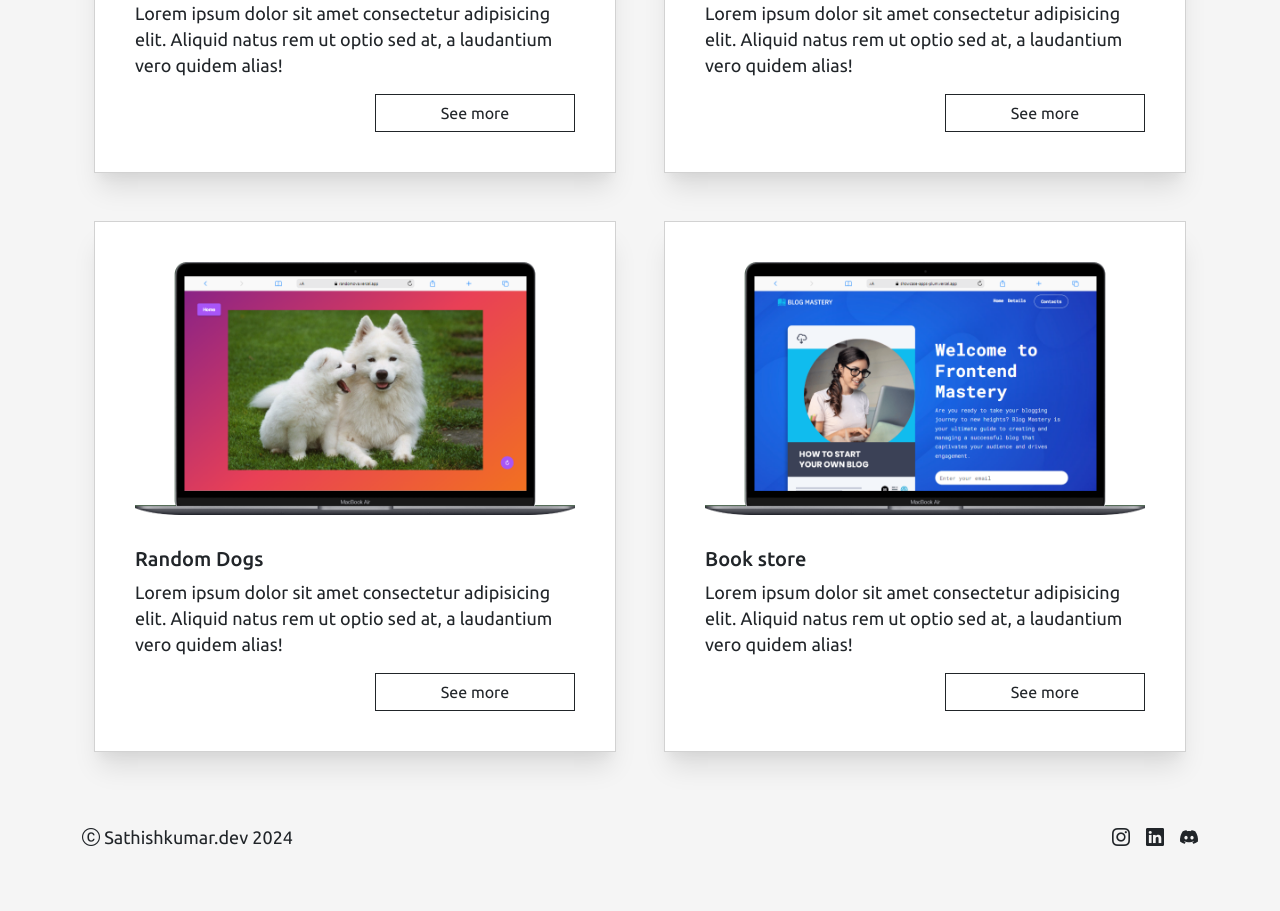
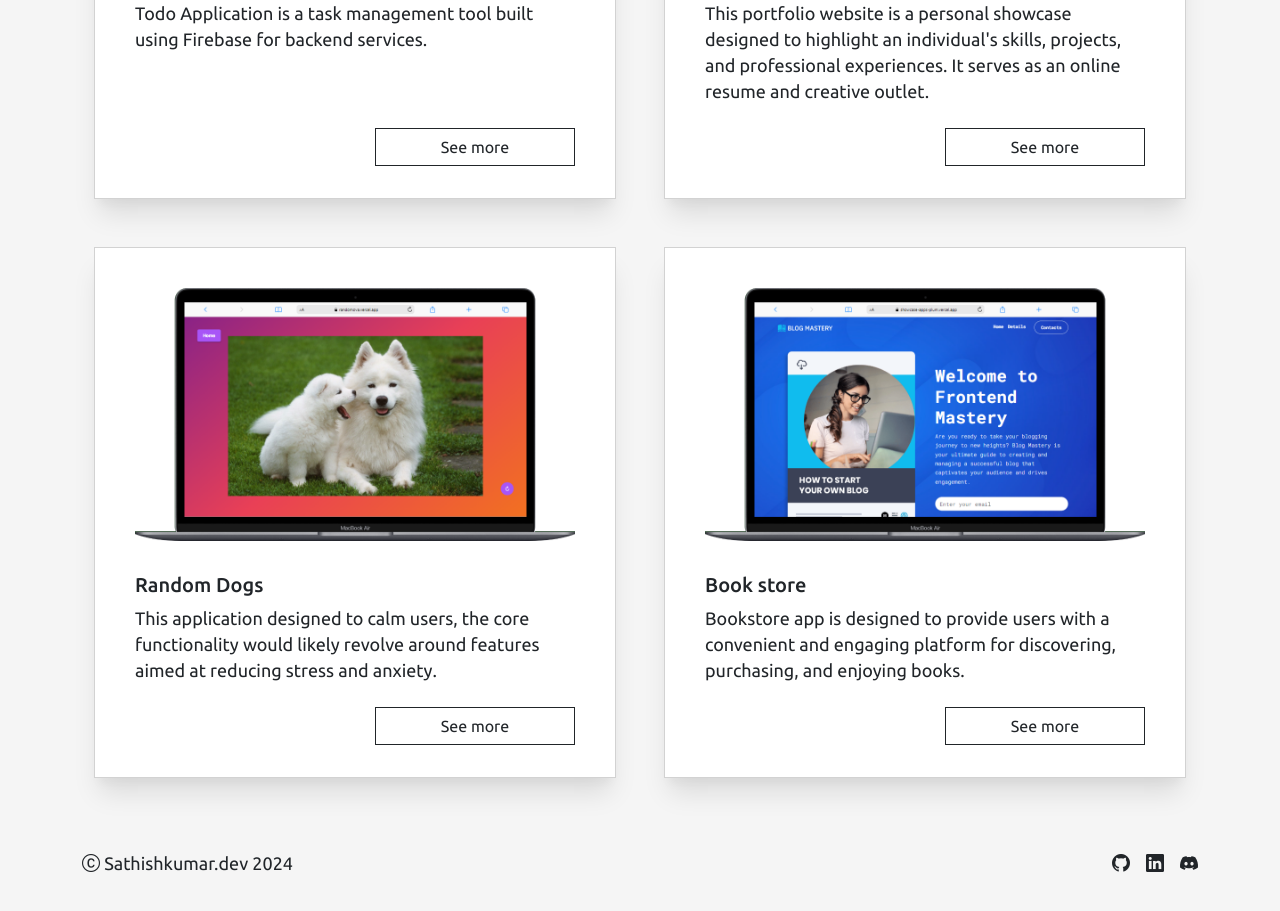
Before and after one commit to sathish-repos/dev-profile, an Angular app: page / in a window 1280 px wide. Shown: the part 1940-2851 px from the top of the page. Built offline with nearby package versions, Linux system fonts and the light colour scheme.

Commit message:
update design changes

```diff
--- a/src/app/about/components/education/education.component.html
+++ b/src/app/about/components/education/education.component.html
@@ -5,7 +5,7 @@
       <div class="card border-light-subtle h-100">
         <div class="card-body">
           <h5 class="card-title">College</h5>
-          <div class="study">B.E Computer Science and Engineering</div>
+          <div class="study">B.E Computer Science and Engg.</div>
           <div class="from">From: TCET</div>
           <div class="time-frame">2017-2021</div>
           <div class="score">75.6%</div>
--- a/src/app/header-footer/footer/footer.component.html
+++ b/src/app/header-footer/footer/footer.component.html
@@ -1,8 +1,11 @@
 <div class="footer my-5 my-md-5 d-md-flex justify-content-between">
   <div class="copyright text-center"><i class="bi bi-c-circle"></i> Sathishkumar.dev 2024</div>
   <div class="social-icons justify-content-center d-flex">
-    <div class="pe-3 instagram"><i class="bi bi-instagram"></i></div>
-    <div class="pe-3 linkedin"><i class="bi bi-linkedin"></i></div>
-    <div class="discord"><i class="bi bi-discord"></i></div>
+    <a href="https://github.com/sathish-repos" target="_blank" class="pe-3 instagram text-dark"><i
+        class="bi bi-github"></i></a>
+    <a href="https://www.linkedin.com/in/sathishkumardev/" target="_blank" class="pe-3 linkedin text-dark"><i
+        class="bi bi-linkedin"></i></a>
+    <a href="https://discordapp.com/users/1144472704586629140" target="_blank" class="discord text-dark"><i
+        class="bi bi-discord"></i></a>
   </div>
 </div>
--- a/src/app/header-footer/footer/footer.component.scss
+++ b/src/app/header-footer/footer/footer.component.scss
@@ -0,0 +1,3 @@
+a:hover {
+  scale: 1.3;
+}
--- a/src/app/home/components/projects/projects.component.html
+++ b/src/app/home/components/projects/projects.component.html
@@ -10,10 +10,11 @@
           <h5 class="card-title" [innerHTML]="project.name"></h5>
           <p class="card-text" [innerHTML]="project.description">
           </p>
-          <div class="text-end">
-            <a href="{{project.url}}" target="_blank" class="btn btn-outline-dark">See
-              more</a>
-          </div>
+
+        </div>
+        <div class="card-footer text-end">
+          <a href="{{project.url}}" target="_blank" class="btn btn-outline-dark">See
+            more</a>
         </div>
       </div>
     </div>
--- a/src/app/home/components/projects/projects.component.scss
+++ b/src/app/home/components/projects/projects.component.scss
@@ -12,3 +12,10 @@ img {
     width: 100%;
   }
 }
+
+.card-footer {
+  padding: var(--bs-card-cap-padding-y) var(--bs-card-cap-padding-x);
+  color: none;
+  background-color: transparent;
+  border-top: none;
+}
--- a/src/app/home/components/projects/projects.component.ts
+++ b/src/app/home/components/projects/projects.component.ts
@@ -13,43 +13,37 @@ export class ProjectsComponent {
       name: 'Shuriken',
       image: 'projects/shuriken.png',
       url: 'https://shuriken-omega.vercel.app/',
-      description:
-        'Lorem ipsum dolor sit amet consectetur adipisicing elit. Aliquid natus rem ut optio sed at, a laudantium vero quidem alias!',
+      description: `This app provides an engaging platform for fans of the Naruto series to explore characters and their details.`,
     },
     {
       name: 'Pick Me A Theme',
       image: 'projects/pickmeatheme.png',
       url: 'https://pickmeatheme.xyz/',
-      description:
-        'Lorem ipsum dolor sit amet consectetur adipisicing elit. Aliquid natus rem ut optio sed at, a laudantium vero quidem alias!',
+      description: `"Pick Me A Theme" is an innovative application designed to help users create personalized color themes for various projects`,
     },
     {
       name: 'Todo Firebase',
       image: 'projects/todo-firebase.png',
       url: 'https://todo-firebase-123.web.app/',
-      description:
-        'Lorem ipsum dolor sit amet consectetur adipisicing elit. Aliquid natus rem ut optio sed at, a laudantium vero quidem alias!',
+      description: `Todo Application is a task management tool built using Firebase for backend services.`,
     },
     {
       name: 'Portfolio 2',
       image: 'projects/sathish-code.png',
       url: 'https://sathish-code.web.app/',
-      description:
-        'Lorem ipsum dolor sit amet consectetur adipisicing elit. Aliquid natus rem ut optio sed at, a laudantium vero quidem alias!',
+      description: `This portfolio website is a personal showcase designed to highlight an individual's skills, projects, and professional experiences. It serves as an online resume and creative outlet.`,
     },
     {
       name: 'Random Dogs',
       image: 'projects/randomova.png',
       url: 'https://randomova.vercel.app/dogs/v1',
-      description:
-        'Lorem ipsum dolor sit amet consectetur adipisicing elit. Aliquid natus rem ut optio sed at, a laudantium vero quidem alias!',
+      description: `This application designed to calm users, the core functionality would likely revolve around features aimed at reducing stress and anxiety.`,
     },
     {
       name: 'Book store',
       image: 'projects/book-store.png',
       url: 'https://showcase-apps-plum.vercel.app/',
-      description:
-        'Lorem ipsum dolor sit amet consectetur adipisicing elit. Aliquid natus rem ut optio sed at, a laudantium vero quidem alias!',
+      description: `Bookstore app is designed to provide users with a convenient and engaging platform for discovering, purchasing, and enjoying books.`,
     },
   ];
 }
```
